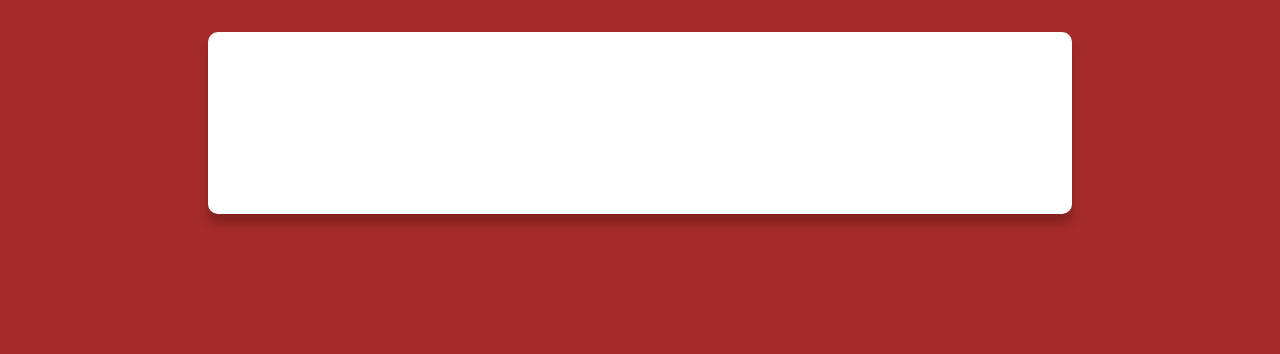
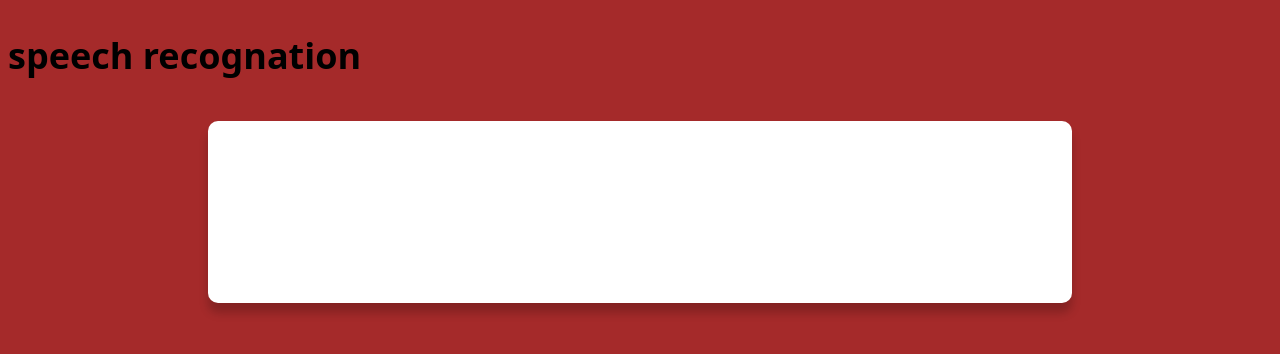
Before and after one commit to jackrabbit555/speech-recognation-wes-boos-, a plain HTML site: page index.html in a window 1280 px wide. Drawn offline with Linux system fonts and the light colour scheme.

Commit message:
نهایی
تغییرلت نهایی اعمال شده

```diff
--- a/index.html
+++ b/index.html
@@ -9,7 +9,7 @@
 
 
 </head>
-
+<div><h1>speech recognation</h1></div>
 <body>
 
     <div class="container"></div>
```
